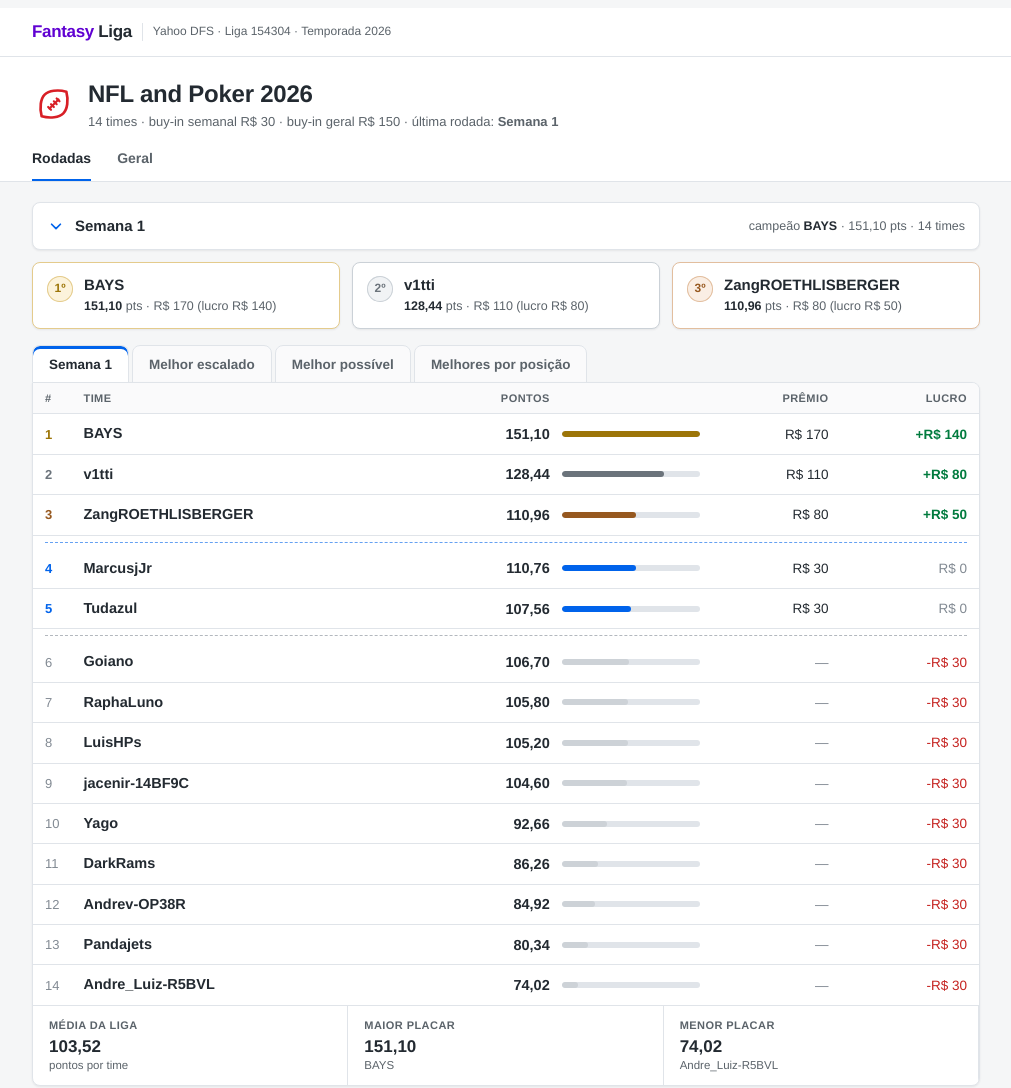
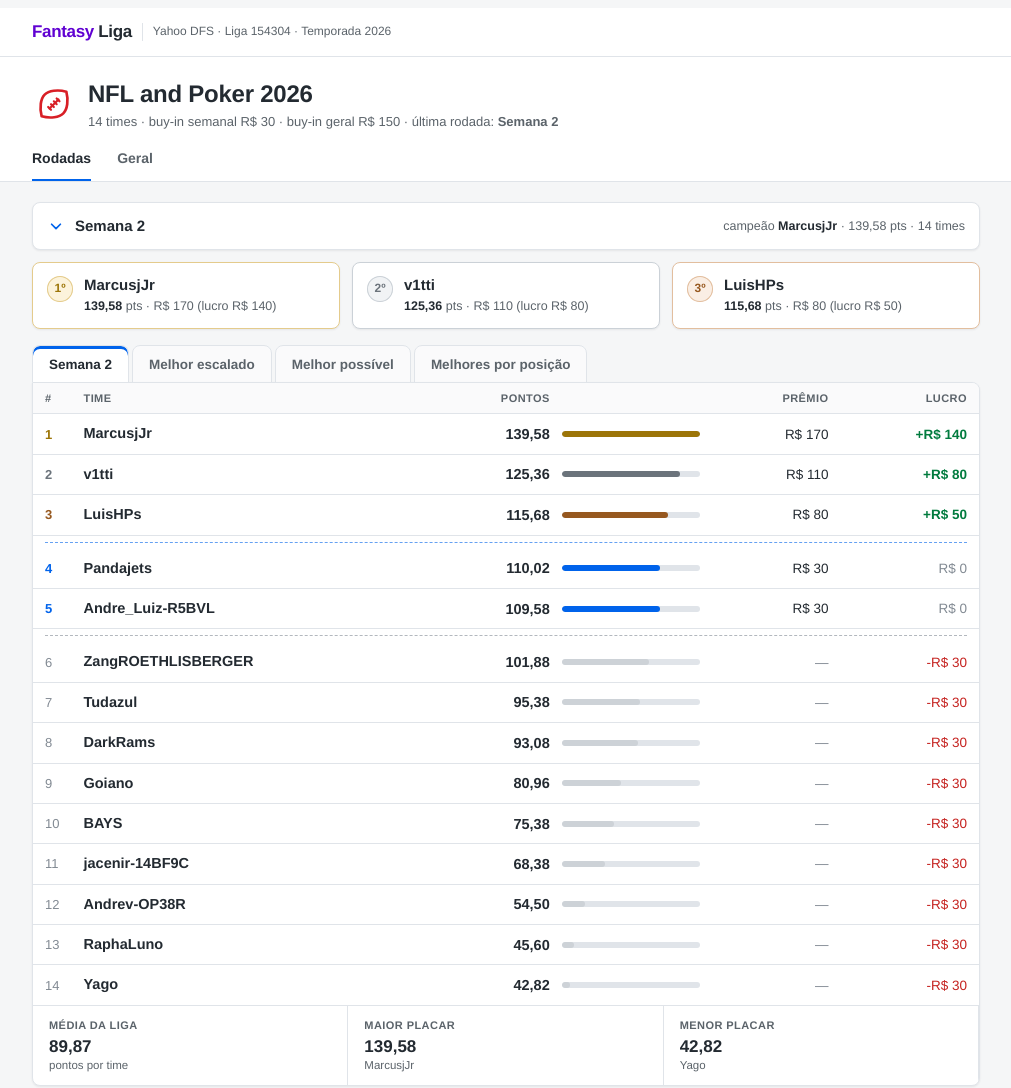
Before and after one commit to nogs-nogs/fantasy-nfl-poker, a plain HTML site: page index.html in a window 1280 px wide. Shown: the top 1088 px of the page, without its empty margins (134-1145 px from the left). Drawn offline with Linux system fonts and the light colour scheme.

Commit message:
Semana 2 + dados oficiais do contest (pontos e salários direto da API da liga)

```diff
--- a/index.html
+++ b/index.html
@@ -341,29 +341,85 @@ const WEEKS = [
       {slot:"RB",   name:"David Montgomery",   team:"HOU", sal:20, pts:27.40},
       {slot:"WR",   name:"Jalen Coker",        team:"CAR", sal:20, pts:29.80},
       {slot:"WR",   name:"Christian Watson",   team:"GB",  sal:22, pts:29.70},
-      {slot:"WR",   name:"Justin Jefferson",   team:"MIN", sal:28, pts:25.20},
+      {slot:"WR",   name:"Justin Jefferson",   team:"MIN", sal:28, pts:27.20},
       {slot:"TE",   name:"Isaiah Likely",      team:"NYG", sal:16, pts:23.80},
       {slot:"FLEX", name:"Chuba Hubbard",      team:"CAR", sal:18, pts:22.20},
       {slot:"DEF",  name:"Cincinnati Bengals", team:"CIN", sal:11, pts:18.00}
     ]}
   }, tops:{
     QB:[ {name:"Caleb Williams",      team:"CHI", sal:37, pts:37.26},
-         {name:"Josh Allen",          team:"BUF", sal:40, pts:35.66},
+         {name:"Josh Allen",          team:"BUF", sal:39, pts:35.66},
          {name:"Bryce Young",         team:"CAR", sal:27, pts:32.44} ],
     RB:[ {name:"Derrick Henry",       team:"BAL", sal:38, pts:34.80},
-         {name:"Kenneth Walker",      team:"KC",  sal:35, pts:32.60},
+         {name:"Kenneth Walker III",  team:"KC",  sal:35, pts:32.60},
          {name:"D'Andre Swift",       team:"CHI", sal:28, pts:31.90} ],
     WR:[ {name:"Jalen Coker",         team:"CAR", sal:20, pts:29.80},
          {name:"Christian Watson",    team:"GB",  sal:22, pts:29.70},
-         {name:"Justin Jefferson",    team:"MIN", sal:28, pts:25.20} ],
+         {name:"Justin Jefferson",    team:"MIN", sal:28, pts:27.20} ],
     TE:[ {name:"Isaiah Likely",       team:"NYG", sal:16, pts:23.80},
          {name:"Dallas Goedert",      team:"PHI", sal:19, pts:21.70},
          {name:"Trey McBride",        team:"ARI", sal:28, pts:20.00} ],
     DEF:[{name:"Cincinnati Bengals",  team:"CIN", sal:11, pts:18.00},
          {name:"Pittsburgh Steelers", team:"PIT", sal:15, pts:18.00},
          {name:"Las Vegas Raiders",   team:"LV",  sal:11, pts:13.00} ]
+  }},
+  { n:2, label:"Semana 2", results:[
+    ["MarcusjJr", 139.58],
+    ["v1tti", 125.36],
+    ["LuisHPs", 115.68],
+    ["Pandajets", 110.02],
+    ["Andre_Luiz-R5BVL", 109.58],
+    ["ZangROETHLISBERGER", 101.88],
+    ["Tudazul", 95.38],
+    ["DarkRams", 93.08],
+    ["Goiano", 80.96],
+    ["BAYS", 75.38],
+    ["jacenir-14BF9C", 68.38],
+    ["Andrev-OP38R", 54.50],
+    ["RaphaLuno", 45.60],
+    ["Yago", 42.82]
+  ], lineups:{
+    best:{ owner:"MarcusjJr", slots:[
+      {slot:"QB",   name:"Brock Purdy",         team:"SF",  sal:35, pts:28.48},
+      {slot:"RB",   name:"James Cook III",      team:"BUF", sal:30, pts:20.40},
+      {slot:"RB",   name:"Christian McCaffrey", team:"SF",  sal:36, pts:20.60},
+      {slot:"WR",   name:"Khalil Shakir",       team:"BUF", sal:18, pts:5.30},
+      {slot:"WR",   name:"Xavier Worthy",       team:"KC",  sal:15, pts:11.00},
+      {slot:"WR",   name:"Stefon Diggs",        team:"WAS", sal:21, pts:19.20},
+      {slot:"TE",   name:"Mark Andrews",        team:"BAL", sal:15, pts:7.90},
+      {slot:"FLEX", name:"Blake Corum",         team:"LAR", sal:15, pts:9.70},
+      {slot:"DEF",  name:"Minnesota Vikings",   team:"MIN", sal:14, pts:17.00}
+    ]},
+    optimal:{ slots:[
+      {slot:"QB",   name:"Josh Allen",          team:"BUF", sal:40, pts:40.82},
+      {slot:"RB",   name:"Jonathan Taylor",     team:"IND", sal:38, pts:27.20},
+      {slot:"RB",   name:"Jonah Coleman",       team:"DEN", sal:10, pts:13.30},
+      {slot:"WR",   name:"Jaxon Smith-Njigba",  team:"SEA", sal:38, pts:38.00},
+      {slot:"WR",   name:"Davante Adams",       team:"LAR", sal:23, pts:35.50},
+      {slot:"WR",   name:"Tre Tucker",          team:"LV",  sal:13, pts:20.40},
+      {slot:"TE",   name:"Travis Kelce",        team:"KC",  sal:17, pts:20.60},
+      {slot:"FLEX", name:"Jake Ferguson",       team:"DAL", sal:10, pts:18.30},
+      {slot:"DEF",  name:"Carolina Panthers",   team:"CAR", sal:10, pts:25.00}
+    ]}
+  }, tops:{
+    QB:[ {name:"Josh Allen",           team:"BUF", sal:40, pts:40.82},
+         {name:"Jared Goff",           team:"DET", sal:32, pts:29.78},
+         {name:"Dak Prescott",         team:"DAL", sal:32, pts:29.76} ],
+    RB:[ {name:"Jonathan Taylor",      team:"IND", sal:38, pts:27.20},
+         {name:"Kenneth Walker III",   team:"KC",  sal:33, pts:20.80},
+         {name:"Christian McCaffrey",  team:"SF",  sal:36, pts:20.60} ],
+    WR:[ {name:"Jaxon Smith-Njigba",   team:"SEA", sal:38, pts:38.00},
+         {name:"Davante Adams",        team:"LAR", sal:23, pts:35.50},
+         {name:"CeeDee Lamb",          team:"DAL", sal:31, pts:31.30} ],
+    TE:[ {name:"Travis Kelce",         team:"KC",  sal:17, pts:20.60},
+         {name:"Dalton Schultz",       team:"HOU", sal:14, pts:20.00},
+         {name:"Dalton Kincaid",       team:"BUF", sal:21, pts:19.00} ],
+    DEF:[{name:"Carolina Panthers",    team:"CAR", sal:10, pts:25.00},
+         {name:"New England Patriots", team:"NE",  sal:13, pts:21.00},
+         {name:"Minnesota Vikings",    team:"MIN", sal:14, pts:17.00} ]
   }}
 ];
+
 
 const brl = n => n.toLocaleString("pt-BR",{style:"currency",currency:"BRL",minimumFractionDigits:0,maximumFractionDigits:0});
 const pts = n => n.toLocaleString("pt-BR",{minimumFractionDigits:2,maximumFractionDigits:2});
```
